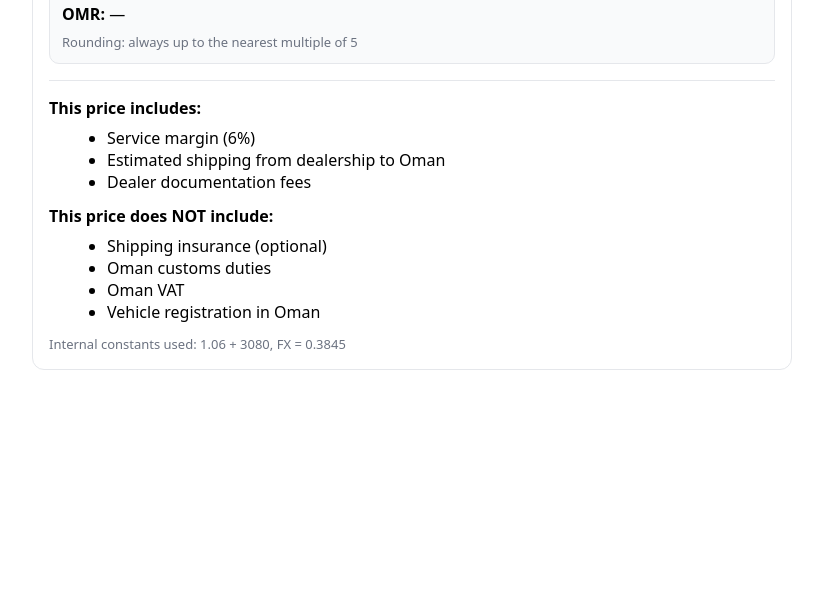
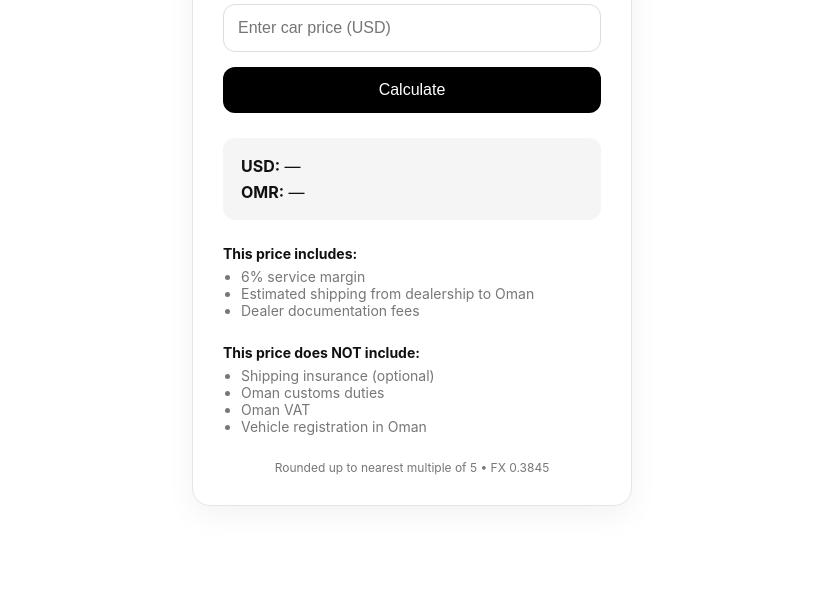
Before and after one commit to ferasalsaleemiii-lab/Expert-Us-Calculator, a plain HTML site: page index.html in a window 1280 px wide. Shown: the part 184-800 px from the top of the page, without its empty margins (228-1051 px from the left). Drawn offline with Linux system fonts and the light colour scheme.

Commit message:
Update index.html

```diff
--- a/index.html
+++ b/index.html
@@ -4,92 +4,194 @@
 <meta charset="utf-8" />
 <meta name="viewport" content="width=device-width, initial-scale=1" />
 <title>US Export Calculator</title>
+
 <style>
-    body{font-family:system-ui,-apple-system,Segoe UI,Roboto,Arial;max-width:760px;margin:24px auto;padding:0 16px}
-    .card{border:1px solid #e5e7eb;border-radius:12px;padding:16px}
-    input,button{font-size:16px;padding:12px;border-radius:10px;border:1px solid #d1d5db}
-    button{cursor:pointer}
-    .row{display:flex;gap:10px;flex-wrap:wrap}
-    .row > *{flex:1}
-    .out{margin-top:14px;padding:12px;border-radius:10px;background:#f9fafb;border:1px solid #e5e7eb}
-    .muted{color:#6b7280}
-    ul{margin:8px 0 0 18px}
-    .mini{font-size:13px}
+:root{
+  --black:#111;
+  --gray:#777;
+  --light:#f5f5f5;
+}
+
+*{box-sizing:border-box}
+body{
+  margin:0;
+  font-family:-apple-system,BlinkMacSystemFont,"Segoe UI",Roboto,Helvetica,Arial,sans-serif;
+  background:white;
+  color:var(--black);
+  display:flex;
+  justify-content:center;
+  align-items:center;
+  min-height:100vh;
+}
+
+.container{
+  width:100%;
+  max-width:500px;
+  padding:30px;
+}
+
+.card{
+  border:1px solid #e5e5e5;
+  border-radius:18px;
+  padding:30px;
+  background:white;
+  box-shadow:0 10px 30px rgba(0,0,0,0.05);
+  transition:all .3s ease;
+}
+
+h1{
+  margin:0 0 20px 0;
+  font-weight:600;
+  font-size:22px;
+  text-align:center;
+}
+
+input{
+  width:100%;
+  padding:14px;
+  border-radius:12px;
+  border:1px solid #ddd;
+  font-size:16px;
+  margin-bottom:15px;
+  transition:.2s;
+}
+
+input:focus{
+  outline:none;
+  border-color:black;
+}
+
+button{
+  width:100%;
+  padding:14px;
+  border:none;
+  border-radius:12px;
+  background:black;
+  color:white;
+  font-size:16px;
+  cursor:pointer;
+  transition:.3s;
+}
+
+button:hover{
+  background:#333;
+}
+
+.result{
+  margin-top:25px;
+  padding:18px;
+  border-radius:12px;
+  background:var(--light);
+  font-size:16px;
+}
+
+.section{
+  margin-top:25px;
+  font-size:14px;
+}
+
+.section b{
+  display:block;
+  margin-bottom:6px;
+}
+
+ul{
+  margin:0;
+  padding-left:18px;
+  color:var(--gray);
+}
+
+.footer{
+  margin-top:25px;
+  font-size:12px;
+  color:var(--gray);
+  text-align:center;
+}
 </style>
 </head>
+
 <body>
-  <h2>US Export Calculator</h2>
 
+<div class="container">
 <div class="card">
-    <div class="row">
-      <input id="p" inputmode="decimal" placeholder="Enter car price (USD)" />
+
+<h1>US Export Calculator</h1>
+
+<input id="price" placeholder="Enter car price (USD)" inputmode="decimal">
 <button onclick="calc()">Calculate</button>
+
+<div class="result">
+  <div><strong>USD:</strong> <span id="usd">—</span></div>
+  <div style="margin-top:6px;"><strong>OMR:</strong> <span id="omr">—</span></div>
 </div>
 
-    <div class="out">
-      <div><b>USD:</b> <span id="usd">—</span></div>
-      <div><b>OMR:</b> <span id="omr">—</span></div>
-      <div class="muted mini" style="margin-top:8px">Rounding: always up to the nearest multiple of 5</div>
-    </div>
-
-    <hr style="border:none;border-top:1px solid #e5e7eb;margin:16px 0">
-
-    <div><b>This price includes:</b></div>
+<div class="section">
+  <b>This price includes:</b>
   <ul>
-      <li>Service margin (6%)</li>
+    <li>6% service margin</li>
     <li>Estimated shipping from dealership to Oman</li>
     <li>Dealer documentation fees</li>
   </ul>
+</div>
 
-    <div style="margin-top:12px"><b>This price does NOT include:</b></div>
+<div class="section">
+  <b>This price does NOT include:</b>
   <ul>
     <li>Shipping insurance (optional)</li>
     <li>Oman customs duties</li>
     <li>Oman VAT</li>
     <li>Vehicle registration in Oman</li>
   </ul>
+</div>
 
-    <div class="muted mini" style="margin-top:12px">
-      Internal constants used: 1.06 + 3080, FX = 0.3845
+<div class="footer">
+Rounded up to nearest multiple of 5 • FX 0.3845
+</div>
+
 </div>
 </div>
 
 <script>
 const FX = 0.3845;
-    const MULT = 1.06;   // 6%
-    const ADD = 3080;    // 2800 + 280
+const MULT = 1.06;
+const ADD = 3080;
 
-    function parseNum(s){
-      return Number(String(s).replace(/\$/g,"").replace(/,/g,"").trim());
+function ceilTo5(n){
+  return Math.ceil(n/5)*5;
 }
-    function ceilTo5(n){
-      return Math.ceil(n / 5) * 5;
-    }
-    function fmtUSD(n){
+
+function formatUSD(n){
   return "$" + Math.trunc(n).toLocaleString("en-US");
 }
-    function fmtOMR(n){
+
+function formatOMR(n){
   return Math.round(n).toLocaleString("en-US") + " OMR";
 }
 
 function calc(){
-      const v = parseNum(document.getElementById("p").value);
-      if (!isFinite(v) || v <= 0){
-        document.getElementById("usd").textContent = "Invalid input";
-        document.getElementById("omr").textContent = "—";
+  let value = document.getElementById("price").value
+              .replace(/\$/g,"")
+              .replace(/,/g,"");
+
+  let price = Number(value);
+
+  if(!price || price<=0){
+    document.getElementById("usd").innerText = "Invalid input";
+    document.getElementById("omr").innerText = "—";
     return;
   }
-      let usd = v * MULT + ADD;
-      usd = ceilTo5(usd);
-      const omr = usd * FX;
 
-      document.getElementById("usd").textContent = fmtUSD(usd);
-      document.getElementById("omr").textContent = fmtOMR(omr);
+  let usd = ceilTo5(price * MULT + ADD);
+  let omr = usd * FX;
+
+  document.getElementById("usd").innerText = formatUSD(usd);
+  document.getElementById("omr").innerText = formatOMR(omr);
 }
 
-    document.getElementById("p").addEventListener("keydown", (e)=>{
-      if (e.key === "Enter") calc();
+document.getElementById("price").addEventListener("keydown", function(e){
+  if(e.key==="Enter"){ calc(); }
 });
 </script>
+
 </body>
 </html>
```
Lines whose indentation alone changed are shown as unchanged.
